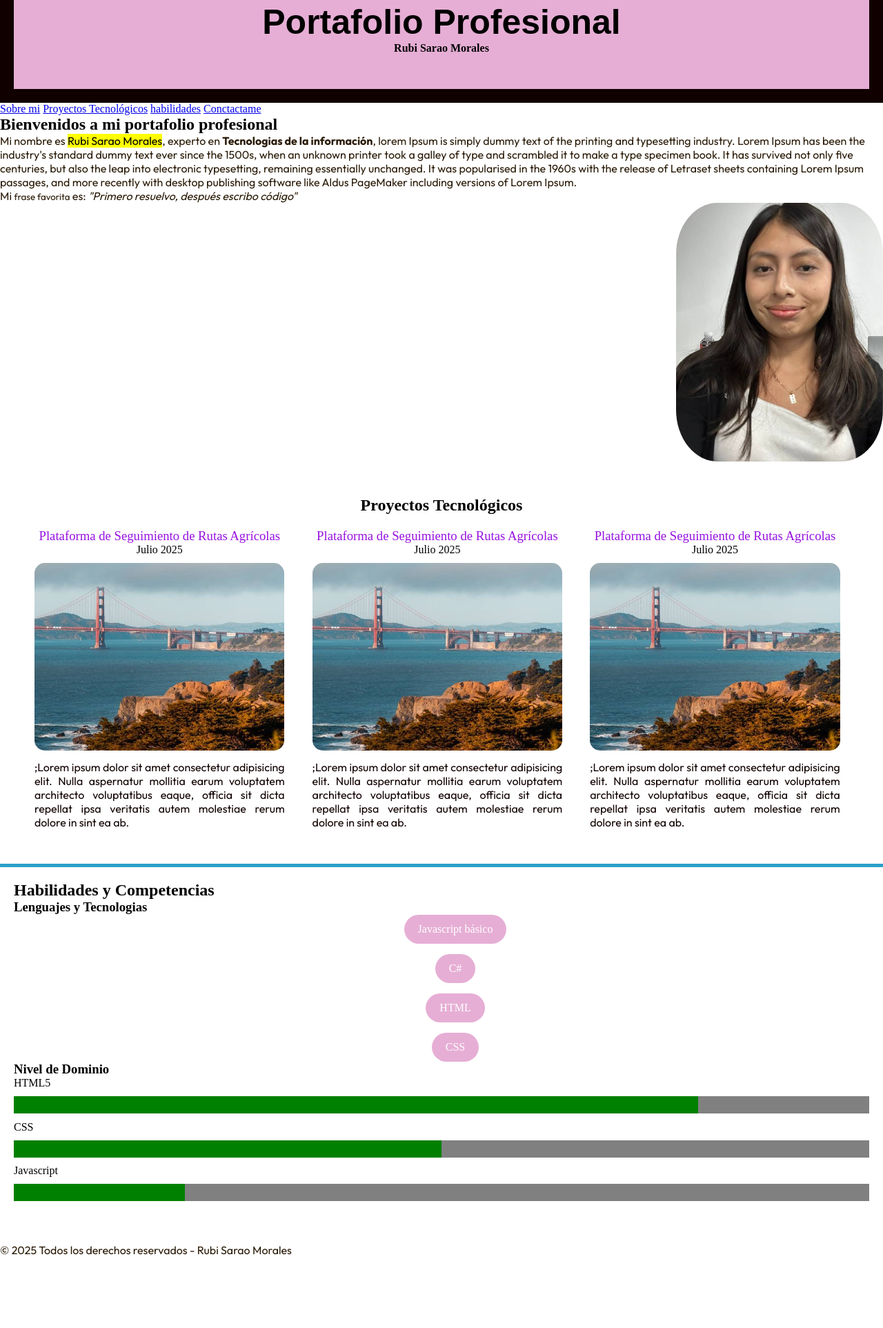
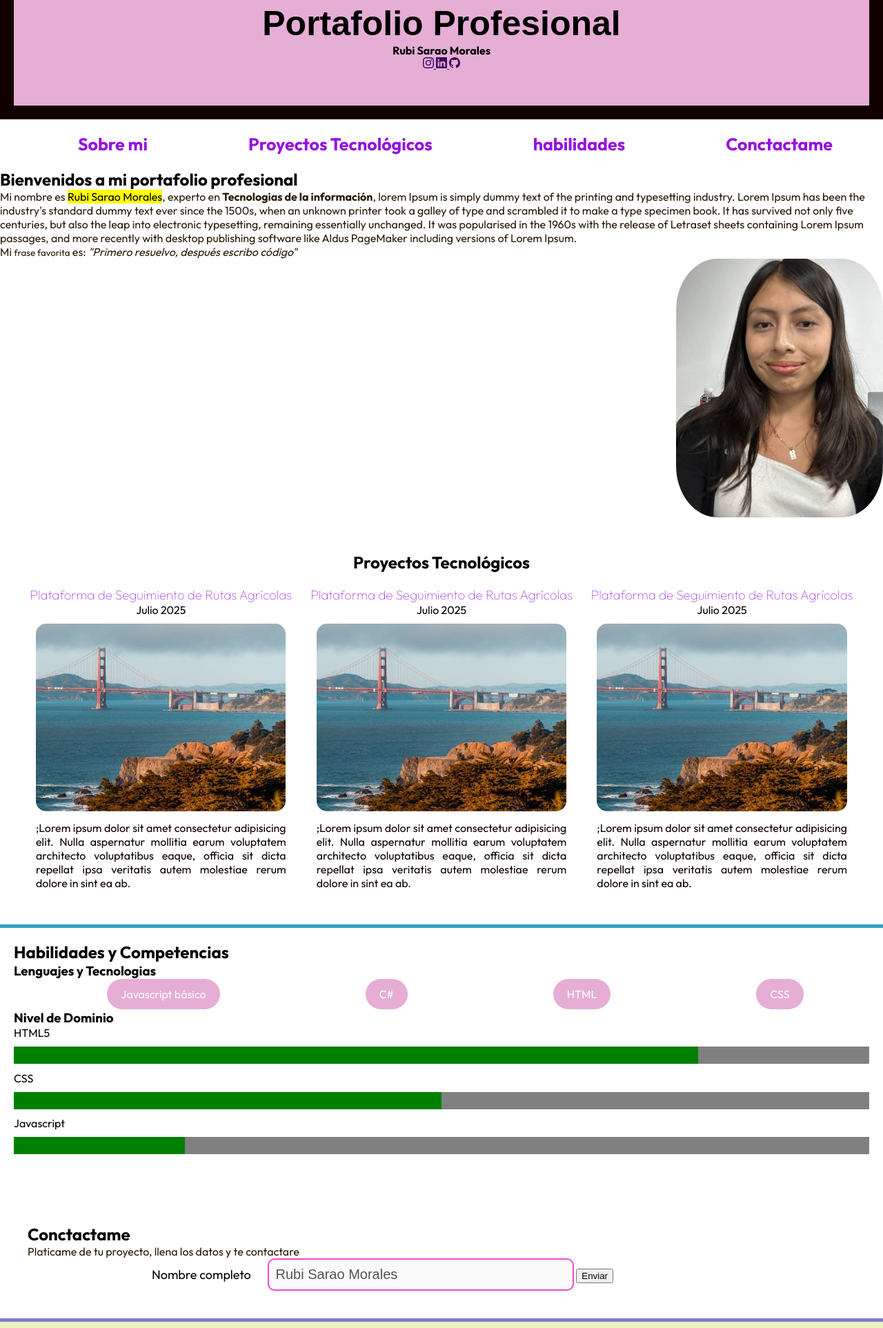
Before and after one commit to rubist7/portafolio-rsarao, a plain HTML site: page index.html in a window 1280 px wide. Shown: the part 115-2040 px from the top of the page at 69% size. Before the commit the page ends 1937 px from the top, so only its background shows below. Drawn offline with Linux system fonts and the light colour scheme; a web font is replaced by a local one.

Commit message:
Cambios nuevos, agregamos redes

```diff
--- a/css/main.css
+++ b/css/main.css
@@ -1,8 +1,14 @@
       @import url('https://fonts.googleapis.com/css2?family=Cal+Sans&family=Outfit:wght@100..900&display=swap');
-       *{
+
+      * {
           margin: auto;
       }
-       header{
+
+      body {
+         font-family: "Outfit", sans-serif;
+      }
+
+      header {
           background: #e6aed5;
           text-align: center;
           margin-top: 30px;
@@ -10,22 +16,52 @@
           padding: 50px;
       }
 
-         h1{
+      h1 {
           font-family: "Cal Sans", sans-serif;
           font-size: 50px;
       }
 
-         h2 h3{
+      h2 h3 {
           font-family: "Cal Sans", sans-serif;
 
       }
 
-        p{
+      p {
           color: rgb(41, 26, 6);
-            font-family: "Outfit", sans-serif;;
+          font-family: "Outfit", sans-serif;
+          ;
       }
 
-        #Foto-Perfil{
+      .bi{
+        color: #38085b;
+      }
+
+      #menu-principal {
+        list-style-type: none;
+        display: flex;
+      }
+
+      nav{
+        overflow: hidden;
+        padding: 20px 0;
+      }
+
+      #menu-principal a{
+        text-decoration: none;
+        color: #9710e0;
+        font-size: 25px;
+        font-weight: bolder;
+        padding: 8px;
+      }
+
+      #menu-principal a:hover{
+        color: #e1e1e1;
+        background-color: mediumvioletred;
+
+
+      }
+
+      #Foto-Perfil {
           width: 300px;
           border-radius: 20%;
           float: right;
@@ -35,7 +71,7 @@
           overflow: hidden;
       }
 
-        section{
+      section {
           overflow: hidden;
       }
 
@@ -46,29 +82,33 @@
           text-align: center;
       }
 
+      #lista-proyectos {
+          display: flex;
+      }
+
       .proyecto {
-            float: left;
           width: 33%;
           margin-top: 20px;
       }
 
-        .proyecto img{
+      .proyecto img {
           width: 90%;
           border-radius: 15px;
           margin-top: 10px;
       }
 
-        .proyecto p{
+      .proyecto p {
           text-align: justify;
           padding: 10px 20px;
           color: #110000;
       }
 
-        .proyecto h3{
+      .proyecto h3 {
           color: #9710e0;
           font-weight: lighter;
       }
-        #habilidades{
+
+      #habilidades {
           overflow: hidden;
           margin-top: 20px;
           padding: 20px;
@@ -76,24 +116,51 @@
           margin-bottom: 30px;
       }
 
-        progress{
+      progress {
           width: 100%;
           height: 25px;
           border-radius: 5px;
           margin: 10px 0;
       }
 
-        .lista-tecnologias{
+      .lista-tecnologias {
           list-style: none;
-            display: grid;
+          display: flex;
           margin-left: 0;
-            gap:15px
+          gap: 20px
       }
 
-        .lista-tecnologias li{
+      .lista-tecnologias li {
           background-color: #e6aed5;
           color: #fff;
           padding: 12px 20px;
           border-radius: 25px;
           text-align: center;
       }
+
+      #contacto{
+        padding: 40px;
+      }
+
+      .campos{
+        width: 70%;
+        clear: both;
+        font-size: 18px;
+      }
+      .campos label{
+        padding-right: 20px;
+      }
+      .campos input{
+        padding: 10px;
+        border: solid 2px #f347ce;
+        width: 50%;
+        font-size: 20px;
+        border-radius: 10px;
+      }
+      footer{
+        overflow: hidden;
+        padding: 40px 0;
+        background-color: #eef1c4;
+        text-align: center;
+        border-top: solid 5px #7e7fcc;
+      }
--- a/index.html
+++ b/index.html
@@ -12,13 +12,38 @@
     <header><!-- ENCABEZADO DE LA PAGINA WEB -->
         <h1>Portafolio Profesional</h1>
         <h4>Rubi Sarao Morales</h4>
+        <aside>
+            <a href="https://www.instagram.com/rubisaraom/" class="redes">
+                <svg xmlns="http://www.w3.org/2000/svg" width="16" height="16" fill="currentColor"
+                    class="bi bi-instagram" viewBox="0 0 16 16">
+                    <path
+                        d="M8 0C5.829 0 5.556.01 4.703.048 3.85.088 3.269.222 2.76.42a3.9 3.9 0 0 0-1.417.923A3.9 3.9 0 0 0 .42 2.76C.222 3.268.087 3.85.048 4.7.01 5.555 0 5.827 0 8.001c0 2.172.01 2.444.048 3.297.04.852.174 1.433.372 1.942.205.526.478.972.923 1.417.444.445.89.719 1.416.923.51.198 1.09.333 1.942.372C5.555 15.99 5.827 16 8 16s2.444-.01 3.298-.048c.851-.04 1.434-.174 1.943-.372a3.9 3.9 0 0 0 1.416-.923c.445-.445.718-.891.923-1.417.197-.509.332-1.09.372-1.942C15.99 10.445 16 10.173 16 8s-.01-2.445-.048-3.299c-.04-.851-.175-1.433-.372-1.941a3.9 3.9 0 0 0-.923-1.417A3.9 3.9 0 0 0 13.24.42c-.51-.198-1.092-.333-1.943-.372C10.443.01 10.172 0 7.998 0zm-.717 1.442h.718c2.136 0 2.389.007 3.232.046.78.035 1.204.166 1.486.275.373.145.64.319.92.599s.453.546.598.92c.11.281.24.705.275 1.485.039.843.047 1.096.047 3.231s-.008 2.389-.047 3.232c-.035.78-.166 1.203-.275 1.485a2.5 2.5 0 0 1-.599.919c-.28.28-.546.453-.92.598-.28.11-.704.24-1.485.276-.843.038-1.096.047-3.232.047s-2.39-.009-3.233-.047c-.78-.036-1.203-.166-1.485-.276a2.5 2.5 0 0 1-.92-.598 2.5 2.5 0 0 1-.6-.92c-.109-.281-.24-.705-.275-1.485-.038-.843-.046-1.096-.046-3.233s.008-2.388.046-3.231c.036-.78.166-1.204.276-1.486.145-.373.319-.64.599-.92s.546-.453.92-.598c.282-.11.705-.24 1.485-.276.738-.034 1.024-.044 2.515-.045zm4.988 1.328a.96.96 0 1 0 0 1.92.96.96 0 0 0 0-1.92m-4.27 1.122a4.109 4.109 0 1 0 0 8.217 4.109 4.109 0 0 0 0-8.217m0 1.441a2.667 2.667 0 1 1 0 5.334 2.667 2.667 0 0 1 0-5.334" />
+                </svg>
+            </a>
+            <a href="" class="redes">
+                <svg xmlns="http://www.w3.org/2000/svg" width="16" height="16" fill="currentColor"
+                    class="bi bi-linkedin" viewBox="0 0 16 16">
+                    <path
+                        d="M0 1.146C0 .513.526 0 1.175 0h13.65C15.474 0 16 .513 16 1.146v13.708c0 .633-.526 1.146-1.175 1.146H1.175C.526 16 0 15.487 0 14.854zm4.943 12.248V6.169H2.542v7.225zm-1.2-8.212c.837 0 1.358-.554 1.358-1.248-.015-.709-.52-1.248-1.342-1.248S2.4 3.226 2.4 3.934c0 .694.521 1.248 1.327 1.248zm4.908 8.212V9.359c0-.216.016-.432.08-.586.173-.431.568-.878 1.232-.878.869 0 1.216.662 1.216 1.634v3.865h2.401V9.25c0-2.22-1.184-3.252-2.764-3.252-1.274 0-1.845.7-2.165 1.193v.025h-.016l.016-.025V6.169h-2.4c.03.678 0 7.225 0 7.225z" />
+                </svg>
+            </a>
+            <a href="https://github.com/rubist7" class="redes">
+                <svg xmlns="http://www.w3.org/2000/svg" width="16" height="16" fill="currentColor" class="bi bi-github"
+                    viewBox="0 0 16 16">
+                    <path
+                        d="M8 0C3.58 0 0 3.58 0 8c0 3.54 2.29 6.53 5.47 7.59.4.07.55-.17.55-.38 0-.19-.01-.82-.01-1.49-2.01.37-2.53-.49-2.69-.94-.09-.23-.48-.94-.82-1.13-.28-.15-.68-.52-.01-.53.63-.01 1.08.58 1.23.82.72 1.21 1.87.87 2.33.66.07-.52.28-.87.51-1.07-1.78-.2-3.64-.89-3.64-3.95 0-.87.31-1.59.82-2.15-.08-.2-.36-1.02.08-2.12 0 0 .67-.21 2.2.82.64-.18 1.32-.27 2-.27s1.36.09 2 .27c1.53-1.04 2.2-.82 2.2-.82.44 1.1.16 1.92.08 2.12.51.56.82 1.27.82 2.15 0 3.07-1.87 3.75-3.65 3.95.29.25.54.73.54 1.48 0 1.07-.01 1.93-.01 2.2 0 .21.15.46.55.38A8.01 8.01 0 0 0 16 8c0-4.42-3.58-8-8-8" />
+                </svg>
+            </a>
+        </aside>
+
     </header>
     <!-- MENU DE NAVEGACION -->
     <nav>
-        <a href="#">Sobre mi</a>
-        <a href="#proyectos">Proyectos Tecnológicos</a>
-        <a href="#habilidades">habilidades</a>
-        <a href="#">Conctactame</a>
+        <ul id="menu-principal">
+            <li><a href="#">Sobre mi</a></li>
+            <li><a href="#proyectos">Proyectos Tecnológicos</a></li>
+            <li><a href="#habilidades">habilidades</a></li>
+            <li><a href="#">Conctactame</a></li>
     </nav>
     <!--ESTE ES MI CONTENIDO PRINCIPAL-->
     <main>
@@ -36,11 +61,13 @@
         </section>
         <section id="proyectos">
             <h2>Proyectos Tecnológicos</h2>
+            <div id="lista-proyectos">
                 <article class="proyecto">
                     <h3>Plataforma de Seguimiento de Rutas Agrícolas</h3>
                     <time datetime="2025-07">Julio 2025</time>
                     <img src="images/Proyecto nuevo.jpg">
-                <p>;Lorem ipsum dolor sit amet consectetur adipisicing elit. Nulla aspernatur mollitia earum voluptatem
+                    <p>;Lorem ipsum dolor sit amet consectetur adipisicing elit. Nulla aspernatur mollitia earum
+                        voluptatem
                         architecto voluptatibus eaque, officia sit dicta repellat ipsa veritatis autem molestiae rerum
                         dolore in sint ea ab.</p>
                 </article>
@@ -48,7 +75,8 @@
                     <h3>Plataforma de Seguimiento de Rutas Agrícolas</h3>
                     <time datetime="2025-07">Julio 2025</time>
                     <img src="images/Proyecto nuevo.jpg">
-                <p>;Lorem ipsum dolor sit amet consectetur adipisicing elit. Nulla aspernatur mollitia earum voluptatem
+                    <p>;Lorem ipsum dolor sit amet consectetur adipisicing elit. Nulla aspernatur mollitia earum
+                        voluptatem
                         architecto voluptatibus eaque, officia sit dicta repellat ipsa veritatis autem molestiae rerum
                         dolore in sint ea ab.</p>
                 </article>
@@ -56,7 +84,8 @@
                     <h3>Plataforma de Seguimiento de Rutas Agrícolas</h3>
                     <time datetime="2025-07">Julio 2025</time>
                     <img src="images/Proyecto nuevo.jpg">
-                <p>;Lorem ipsum dolor sit amet consectetur adipisicing elit. Nulla aspernatur mollitia earum voluptatem
+                    <p>;Lorem ipsum dolor sit amet consectetur adipisicing elit. Nulla aspernatur mollitia earum
+                        voluptatem
                         architecto voluptatibus eaque, officia sit dicta repellat ipsa veritatis autem molestiae rerum
                         dolore in sint ea ab.</p>
                     <article>
@@ -83,7 +112,17 @@
                 <label>Javascript</label>
                 <progress max="100" value="20">20%</progress>
             </div>
-
+        </section>
+        <section id="contacto">
+            <h2>Conctactame</h2>
+            <p>Platicame de tu proyecto, llena los datos y te contactare</p>
+            <form>
+                <div class="campos">
+                    <label>Nombre completo</label>
+                    <input type="text" value="Rubi Sarao Morales" name="" placeholder="Nombre completo" disabled>
+                    <button>Enviar</button>
+                </div>
+            </form>
         </section>
     </main>
     <footer>
```
Lines whose indentation alone changed are shown as unchanged.
